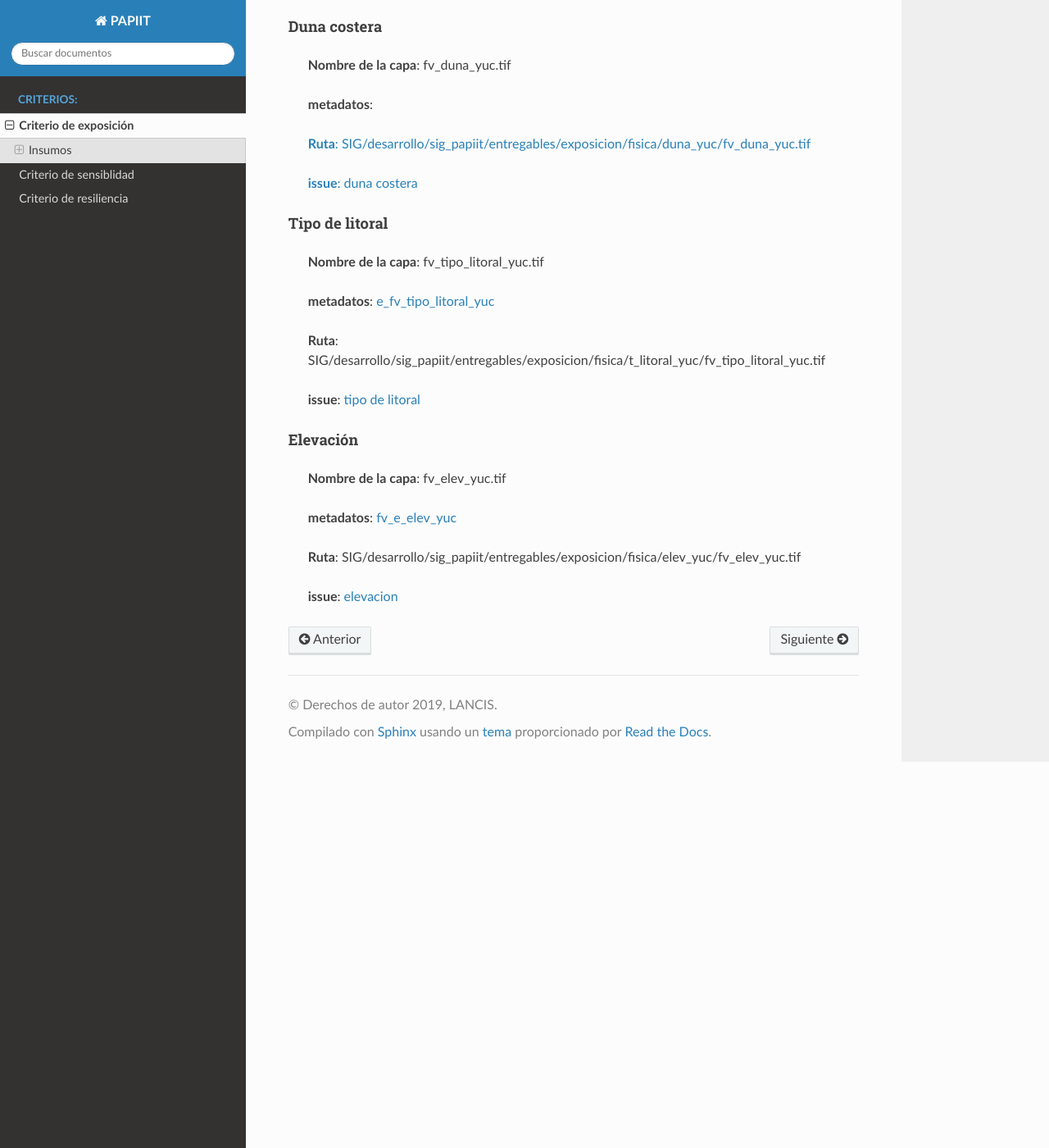
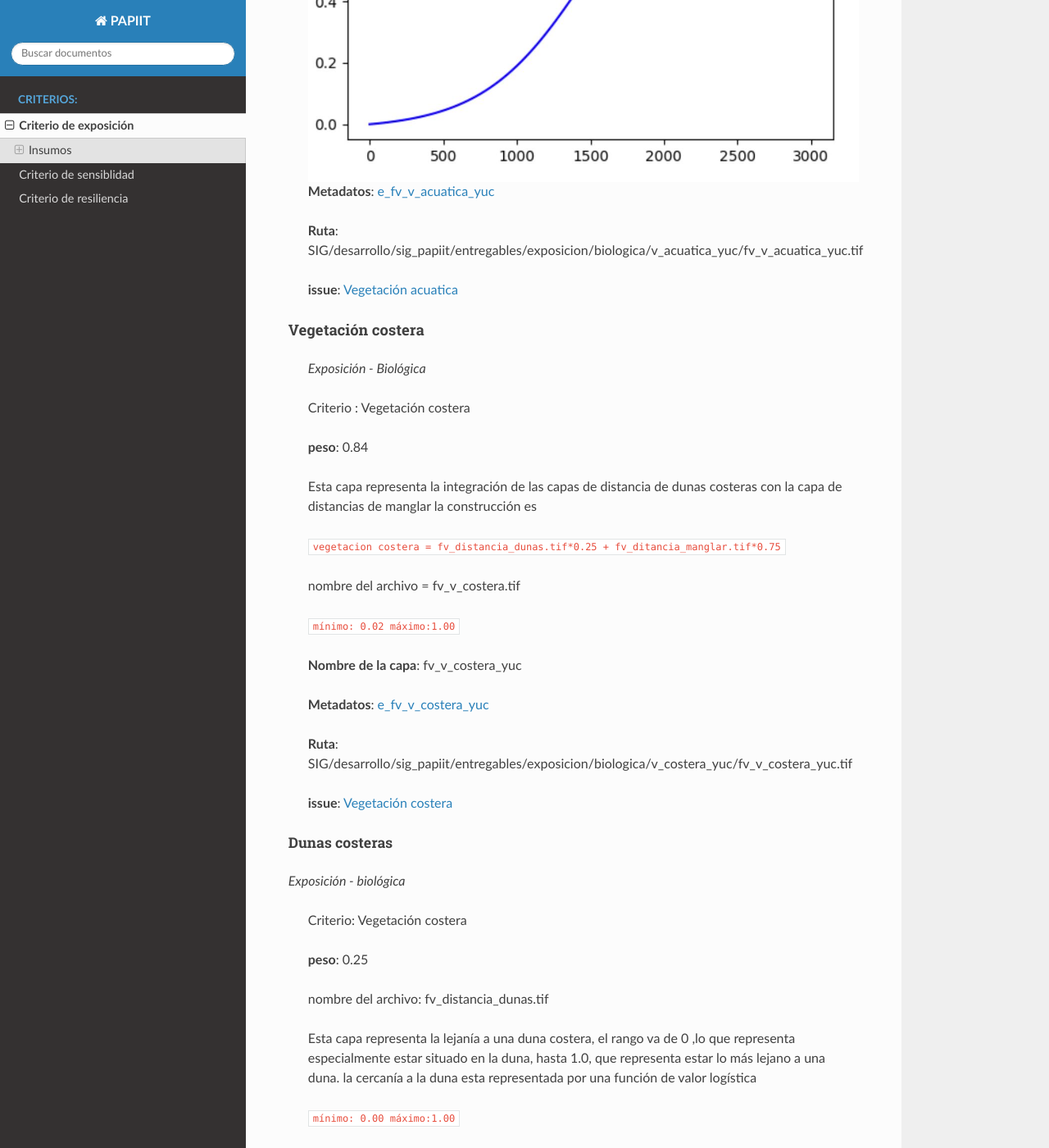
Before and after one commit to vichdzgeo/espejos-lancis, a Sphinx documentation site: the page built from docs/source/exposicion.rst, in a window 1280 px wide and 1400 px high, scrolled down 1208 px. Shown: the whole window at 82% size. Built offline with Sphinx 7.4.7 and the Read the Docs theme 2.0.0, drawn with Linux system fonts in a browser that asks for light colours; some of the changed text lies outside the part shown.

Commit message:
actualizacion de documentacion

```diff
--- a/docs/source/exposicion.rst
+++ b/docs/source/exposicion.rst
@@ -11,9 +11,41 @@ Biológica
 
 Vegetación acuatíca
 -------------------------
-    Esta capa representa la presencia/ausencia de vegetación costera (pastos marinos)
+    *Exposición - biológica*
 
-    **Nombre de la capa**: fv_v_acuatica_yuc
+    Criterio: vegetacion acuatica
+
+    **peso**:0.16
+
+
+    Esta capa representa la distancia a la que se encuentran los pastos marinos dentro de la costa, la distancia
+    va de 0 a 3000 metros. esta capa es procesada con una función de valor logística, quedando sus valores
+    de 0 a 1.
+
+    nombre del archivo: fv_v_acuatica_yuc.tif
+
+    ``mínimo: 0.0
+    máximo:1.00``
+
+    función continua - Logística invertida
+
+    insumo: ifv_v_acuatica.tif
+
+    .. note::
+        Esta capa fue procesada en grass 7
+
+
+    archivo json: fv_exp_bio_v_acuatica.jsonn
+
+    ``centro:1500,
+    min:0,
+    max:3000,
+    saturacion: 3,
+    k:0.0834999999999999``
+
+    .. imagen:: ../recursos/fi_fv_exp_bio_v_acuatica.JPG
+
+
 
     **Metadatos**: |e_fv_v_acuatica_yuc|
 
@@ -21,12 +53,27 @@ Vegetación acuatíca
 
     **issue**: |vegetacion_acuatica|
 
+
 Vegetación costera
 ---------------------
-    Esta capa representa los tipos de vegetación presentes en el área de estudio (3km tierra adentro desde la linea de costa)
-    a lo largo del litoral del estado de Yucatán.
+    *Exposición - Biológica*
+
+    Criterio : Vegetación costera
+
+    **peso**: 0.84
+
+    Esta capa representa la integración de las capas de distancia de dunas costeras con la capa de distancias de manglar
+    la construcción es
+
+    ``vegetacion costera = fv_distancia_dunas.tif*0.25 + fv_ditancia_manglar.tif*0.75``
+
+    nombre del archivo = fv_v_costera.tif
+
+    ``mínimo: 0.02
+    máximo:1.00``
 
     **Nombre de la capa**: fv_v_costera_yuc
+
 
     **Metadatos**: |e_fv_v_costera_yuc|
 
@@ -34,13 +81,106 @@ Vegetación costera
 
     **issue**: |vegetacion_costera|
 
+Dunas costeras
+^^^^^^^^^^^^^^
+*Exposición - biológica*
+
+    Criterio: Vegetación costera
+
+    **peso**: 0.25
+
+    nombre del archivo: fv_distancia_dunas.tif
+
+    Esta capa representa la lejanía a una duna costera, el rango  va de 0 ,lo  que representa especialmente estar situado en la duna,
+    hasta 1.0, que representa estar lo más lejano a una duna. la cercanía a la duna esta representada por una función de valor logística
+
+    ``mínimo: 0.00
+    máximo:1.00``
+
+    Función continua - logística
+
+    insumo: ifv_distancia_dunas.tif
+
+    archivo json: fv_exp_bio_veg_dunas.json
+
+    ``centro:100
+    min:0
+    max:3000
+    saturación:10
+    k:0.255``
+
+    .. imagen:: ../recursos/fi_fv_exp_bio_duna.JPG
+
+    issue:
+
+    metadatos:
+
+Manglar
+^^^^^^^^
+*Exposición - Biológica*
+
+    Criterio: Vegetacion costera
+
+    **peso**: (0.75)
+    nombre del archivo: fv_ditancia_manglar.tif
+
+    Esta capa representa la lejanía a una zona delimitada como manglar, el rango  va de 0 ,lo  que representa especialmente estar situado en el manglar,
+    hasta 1.0, que representa estar lo más lejano a una zona de manglar. la lejanía al manglar esta representada por una función de valor logística
+
+    ``mínimo: 0.00
+    máximo:1.00``
+
+    Función continua - logística
+
+    insumo: ifv_distancia_manglar.tif
+
+    archivo json: fv_exp_bio_veg_manglar.json
+
+    ``centro:250
+    min:0
+    max:3000
+    saturación:4
+    k:0.108``
+
+    .. imagen:: ../recursos/fi_fv_exp_bio_manglar.JPG
+
+    issue:
+
+    metadatos:
+
+
 Física
 ========
 
 Ancho de playa
 ----------------
+*Exposición - Física*
 
-    **Nombre de la capa**:fv_ancho_playa_yuc.tif
+    Criterio: Ancho de playa
+
+    **peso** : **actualizar**
+
+    Nombre del archivo: fv_distancia_playa.tif
+
+    Esta capa representa la lejania a la playa, el rango va de 0, lo que representa espacialmente estar situado en la playa,
+    hasta 1, que representa espacialmente estar lo más alejado de la playa.
+
+    ``mínimo: 0.00
+    máximo:1.00``
+
+    Función continua - logística
+
+    insumo: ifv_distancia_playa.tif
+
+    archivo json: fv_exp_fis_playa.json
+
+    ``centro:60,
+    min:0,
+    max:3000,
+    saturación:7,
+    k:0.1815``
+
+    .. imagen:: ../recursos/fi_fv_exp_fis_distancia_playa.JPG
 
     **metadatos**: |e_fv_ancho_playa_yuc|
 
@@ -48,32 +188,32 @@ Ancho de playa
 
     **issue**: |ancho_de_playa|
 
-Duna costera
-----------------
-
-    **Nombre de la capa**: fv_duna_yuc.tif
-
-    **metadatos**: |e_fv_duna_yuc|
-
-    **Ruta**: SIG/desarrollo/sig_papiit/entregables/exposicion/fisica/duna_yuc/fv_duna_yuc.tif
-
-    **issue**: |duna_costera|
-
-Tipo de litoral
------------------
-
-    **Nombre de la capa**: fv_tipo_litoral_yuc.tif
-
-    **metadatos**: |e_fv_tipo_litoral_yuc|
-
-    **Ruta**: SIG/desarrollo/sig_papiit/entregables/exposicion/fisica/t_litoral_yuc/fv_tipo_litoral_yuc.tif
-
-    **issue**: |tipo_litoral|
-
-
 
 Elevación
 ----------
+*Exposición - Física*
+
+    Criterio: elevacion
+
+    **peso**: **verificar**
+
+    nombre del archivo: fv_elev_yuc.tif
+
+    El insumo para la generación de esta capa proviene del Continuo de Elevaciones Mexicano (CEM) de INEGI,
+    a la cual se le aplico una funcion de valor *concava decreciente*
+
+    Funcion continua - Concava decreciente
+
+    arhivo json: fv_exp_fis_elevacion.json
+
+    ``min: 0
+    max: 31
+    gama: 0.049249999999999995
+    saturacion: 3``
+
+
+    .. imagen:: ../recursos/fi_fv_exp_fis_elevacion.JPG
+
 
     **Nombre de la capa**: fv_elev_yuc.tif
 
```
Also changed, not shown: docs/recursos/fi_fv_exp_bio_duna.JPG (added), docs/recursos/fi_fv_exp_bio_manglar.JPG (added), docs/recursos/fi_fv_exp_bio_v_acuatica.JPG (added), docs/recursos/fi_fv_exp_fis_distancia_playa.JPG (added), docs/recursos/fi_fv_exp_fis_elevacion.JPG (added), 13 other files.
